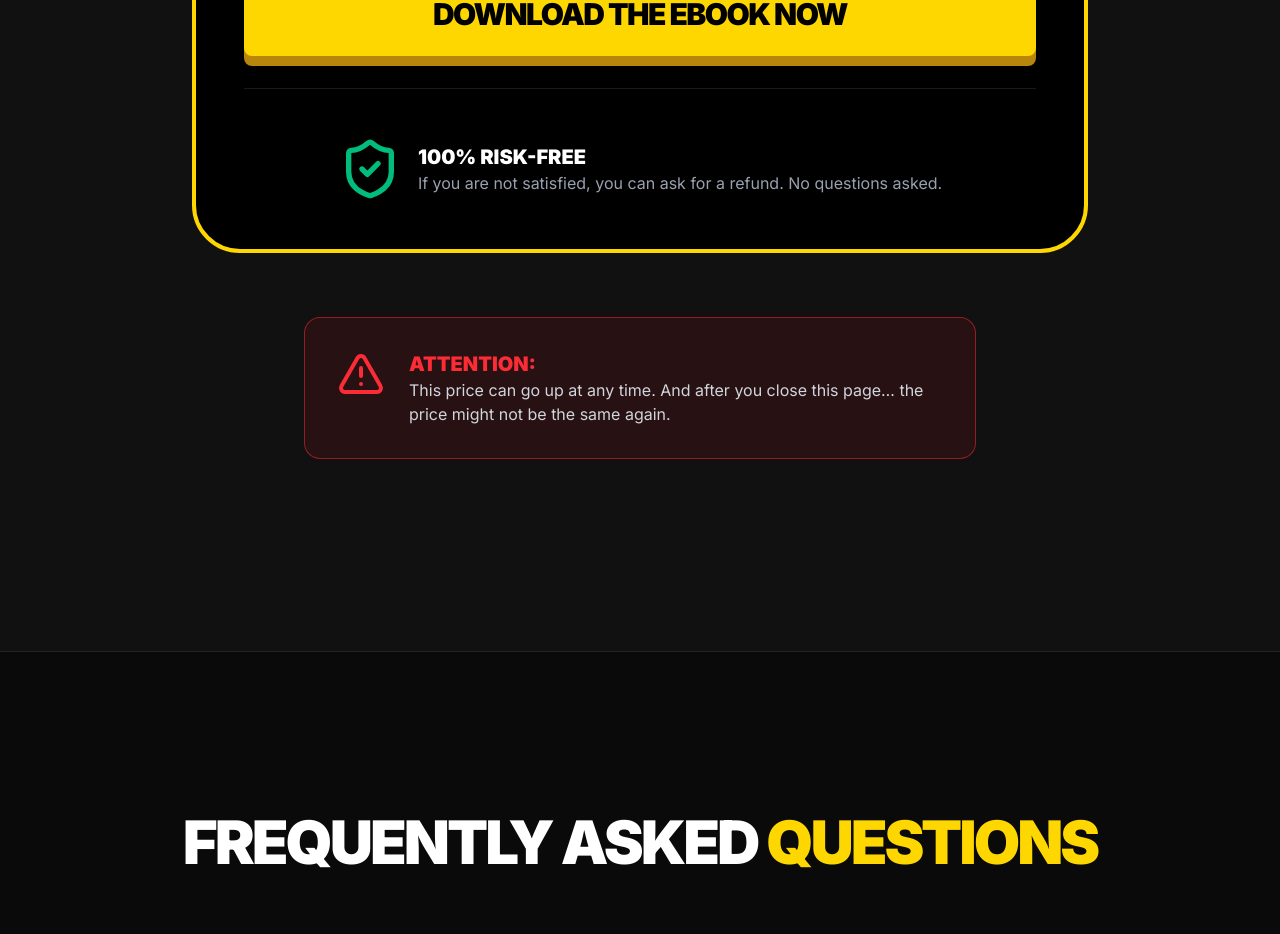
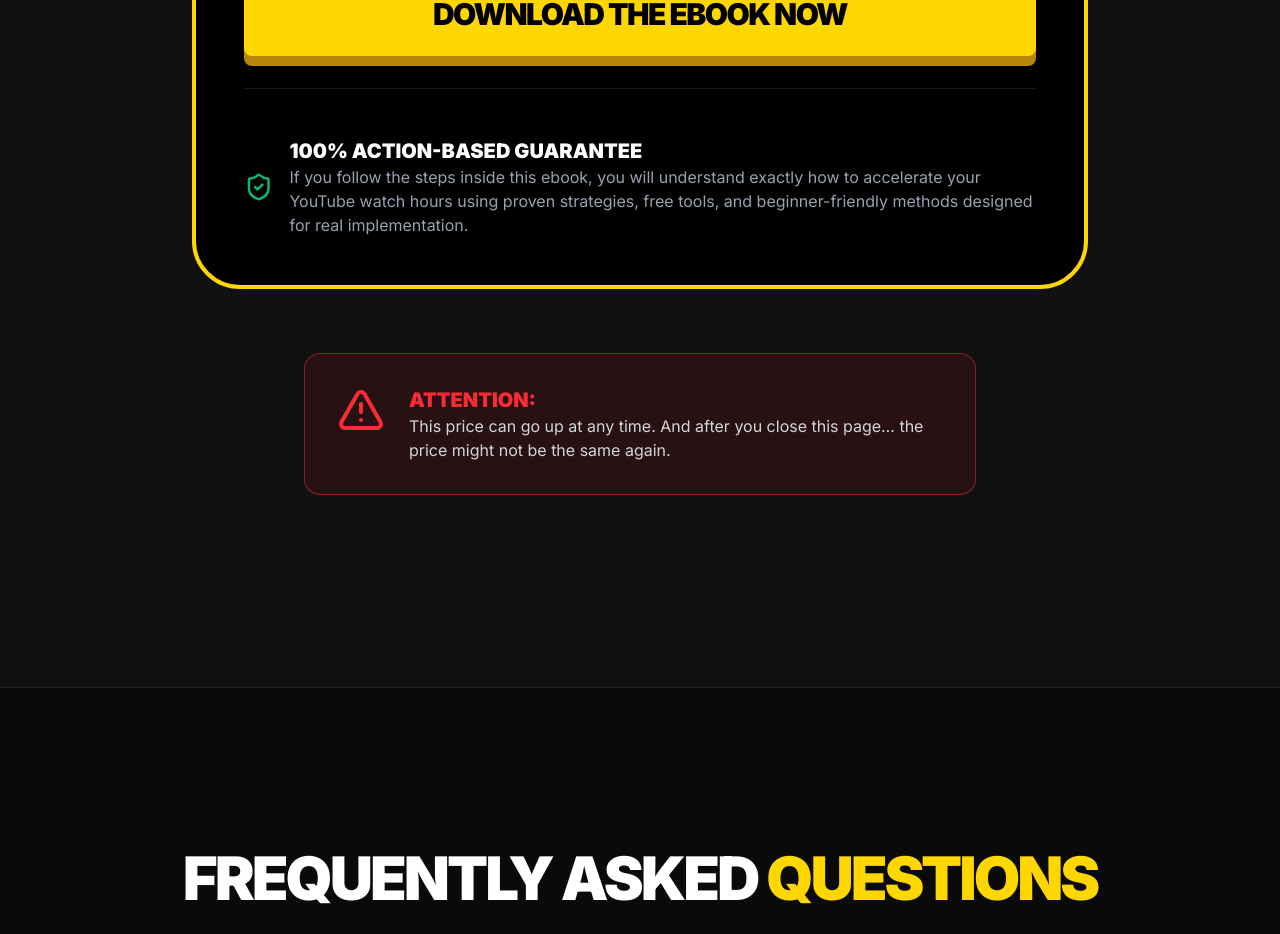
Before and after one commit to 4kytwatchhourstime/4kytwatchhourstime, a React (Vite) app: page /sales in a window 1280 px wide. Shown: the part 6670-7604 px from the top of the page. Built offline with nearby package versions, Linux system fonts and the light colour scheme.

Commit message:
Update SalesPage.tsx

```diff
--- a/src/SalesPage.tsx
+++ b/src/SalesPage.tsx
@@ -402,8 +402,8 @@ const scrollToDownload = () => {
               <div className="flex items-center gap-4">
                 <ShieldCheck className="w-16 h-16 text-emerald-500" />
                 <div>
-                  <h4 className="font-black text-xl">100% RISK-FREE</h4>
-                  <p className="text-gray-400">If you are not satisfied, you can ask for a refund. No questions asked.</p>
+                  <h4 className="font-black text-xl">100% ACTION-BASED GUARANTEE</h4>
+                  <p className="text-gray-400">If you follow the steps inside this ebook, you will understand exactly how to accelerate your YouTube watch hours using proven strategies, free tools, and beginner-friendly methods designed for real implementation.</p>
                 </div>
               </div>
             </div>
```
